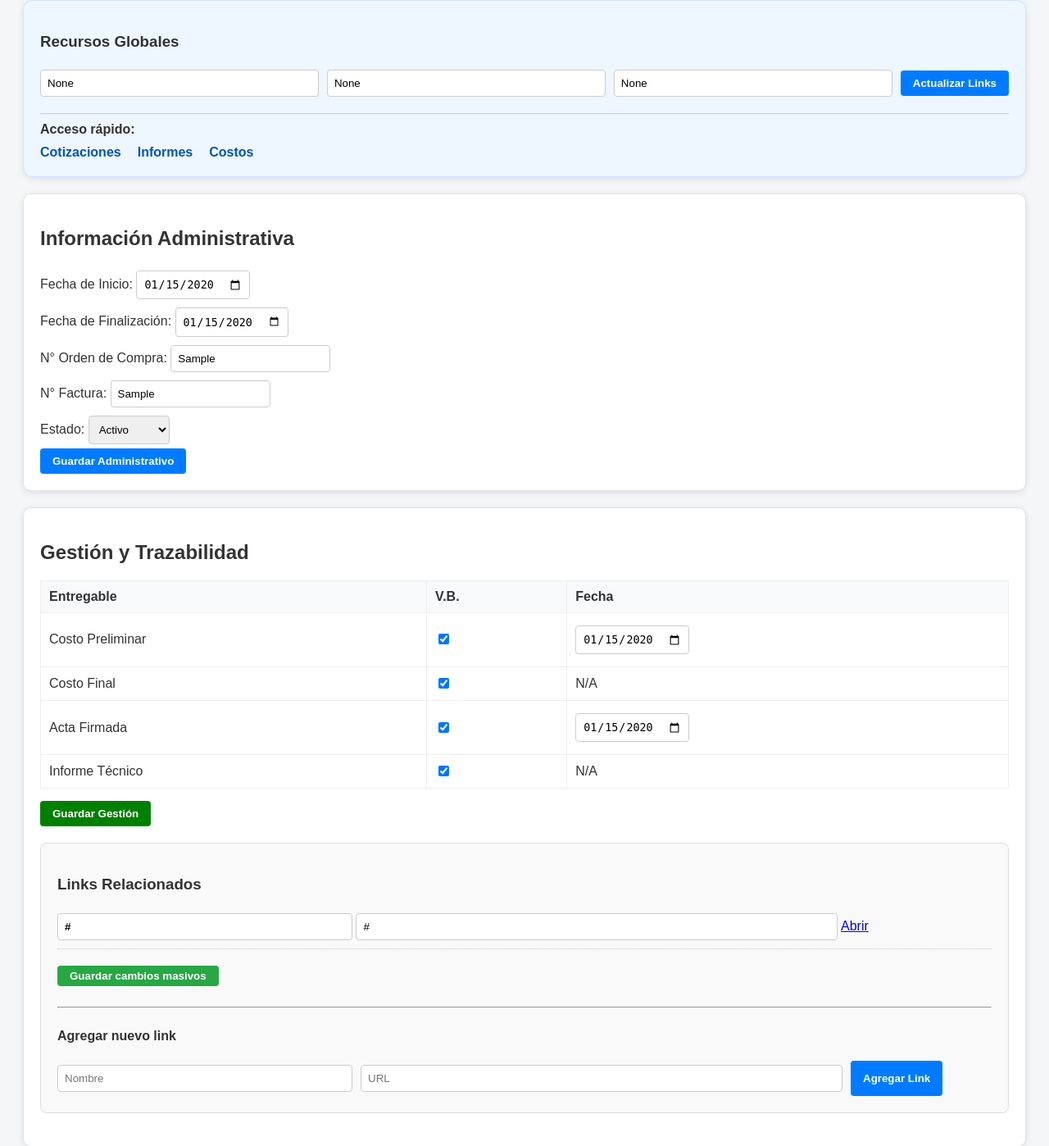
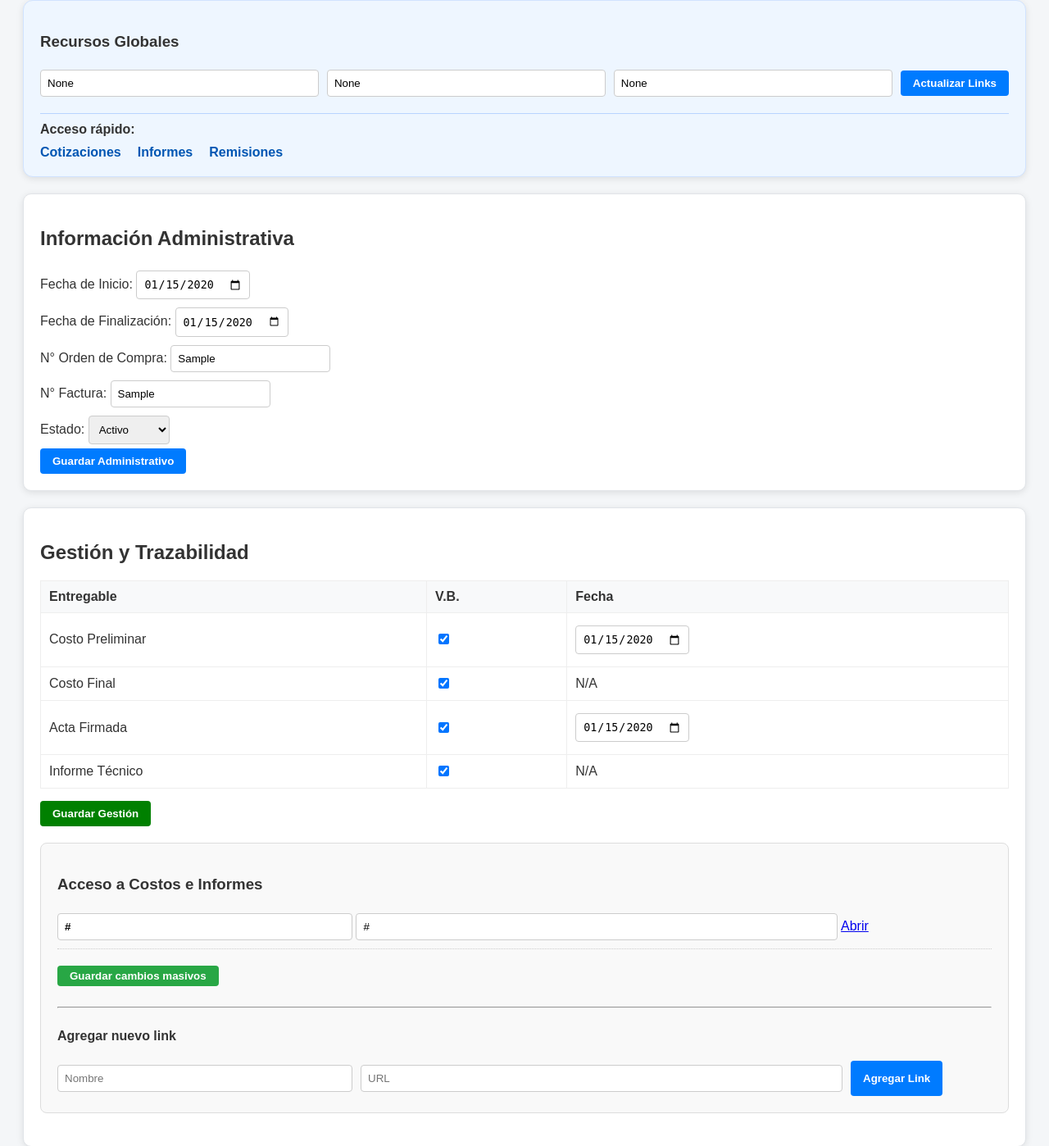
Before and after one commit to DishElectronica/copia-sistemaproyectos, a Flask app: page /detalle/1 in a window 1280 px wide. Shown: the part 226-1624 px from the top of the page at 82% size. Run offline with Flask 3, Linux system fonts and the light colour scheme; tables that the repository leaves empty hold one stand-in row (values such as "Sample post").

Commit message:
Actualización: reportes CSV, tarjetas compactas y cambio de etiquetas

```diff
--- a/app.py
+++ b/app.py
@@ -104,7 +104,7 @@ class ConfiguracionGlobal(db.Model):
     id = db.Column(db.Integer, primary_key=True)
     url_cotizaciones = db.Column(db.String(500))
     url_informes = db.Column(db.String(500))
-    url_costos = db.Column(db.String(500))
+    url_remisiones = db.Column(db.String(500))
 
 
 def calcular_progreso(proyecto):
@@ -303,7 +303,7 @@ def actualizar_links_globales():
     # Asignamos directamente los valores del formulario al objeto config
     config.url_cotizaciones = request.form.get('url_cotizaciones')
     config.url_informes = request.form.get('url_informes')
-    config.url_costos = request.form.get('url_costos')
+    config.url_remisiones = request.form.get('url_remisiones')
 
     # FORZAR EL GUARDADO
     db.session.flush()
@@ -421,7 +421,7 @@ def exportar_csv():
 
     # Encabezados en el orden que solicitaste:
     # Cliente, Nombre Proyecto, N° Cotización, Presupuesto, Orden de Compra, Utilidad, Encargado
-    writer.writerow(['Cliente', 'Nombre Proyecto', 'N° Cotización', 'Presupuesto', 'Orden de Compra', 'Utilidad', 'Encargado', 'Fecha'])
+    writer.writerow(['Cliente', 'Nombre Proyecto', 'N° Cotización', 'Presupuesto','Costo Ejecutado', 'Orden de Compra', 'Utilidad', 'Encargado', 'Fecha'])
 
     for p in proyectos:
         # Calculamos la utilidad aquí mismo (Presupuesto - Costo Ejecutado)
@@ -433,6 +433,7 @@ def exportar_csv():
             p.nombre_proyecto,
             p.numero_cotizacion or 'S/C',
             p.presupuesto or 0,
+            p.costo_ejecutado or 0,
             p.orden_compra or 'S/A', # Asegúrate que este campo exista en tu modelo
             utilidad,
             p.encargado.nombre if p.encargado else 'Sin asignar',
@@ -458,7 +459,7 @@ def exportar_finalizados_csv():
 
     writer.writerow([
         'Cliente', 'Nombre Proyecto', 'N° Cotización', 'Presupuesto',
-        'Orden de Compra', 'Utilidad', 'Encargado', 'Fecha Finalizado'
+         'Costo Ejecutado'   'Orden de Compra', 'Utilidad', 'Encargado', 'Fecha Finalizado'
     ])
 
     for p in proyectos:
@@ -470,6 +471,7 @@ def exportar_finalizados_csv():
             p.nombre_proyecto,
             p.numero_cotizacion or 'S/C',
             p.presupuesto or 0,
+            p.costo_ejecutado or 0,
             p.orden_compra or 'S/A',
             utilidad,
             p.encargado.nombre if p.encargado else 'Sin asignar',
--- a/templates/detalle.html
+++ b/templates/detalle.html
@@ -28,7 +28,7 @@
         <div style="display: flex; gap: 10px; align-items: center; flex-wrap: wrap;">
             <input type="text" name="url_cotizaciones" value="{{ config.url_cotizaciones if config else '' }}" placeholder="CONSEC. COTIZACIONES" style="flex: 1; padding: 8px;">
             <input type="text" name="url_informes" value="{{ config.url_informes if config else '' }}" placeholder="CONSEC. INFORMES" style="flex: 1; padding: 8px;">
-            <input type="text" name="url_costos" value="{{ config.url_costos if config else '' }}" placeholder="COSTOS ACTIVOS" style="flex: 1; padding: 8px;">
+            <input type="text" name="url_remisiones" value="{{ config.url_remisiones if config else '' }}" placeholder="REMISIONES ACTIVAS" style="flex: 1; padding: 8px;">
             <button type="submit" style="background: #007bff; color: white; border: none; padding: 8px 15px; cursor: pointer; border-radius: 4px;">Actualizar Links</button>
         </div>
     </form>
@@ -38,7 +38,7 @@
         <ul style="list-style: none; padding: 0; display: flex; gap: 20px; margin: 10px 0 0 0;">
             <li><a href="{{ config.url_cotizaciones if config and config.url_cotizaciones else '#' }}" target="_blank" style="color: #0056b3; font-weight: bold; text-decoration: none;">Cotizaciones</a></li>
             <li><a href="{{ config.url_informes if config and config.url_informes else '#' }}" target="_blank" style="color: #0056b3; font-weight: bold; text-decoration: none;">Informes</a></li>
-            <li><a href="{{ config.url_costos if config and config.url_costos else '#' }}" target="_blank" style="color: #0056b3; font-weight: bold; text-decoration: none;">Costos</a></li>
+            <li><a href="{{ config.url_remisiones if config and config.url_remisiones else '#' }}" target="_blank" style="color: #0056b3; font-weight: bold; text-decoration: none;">Remisiones</a></li>
         </ul>
     </div>
 </div>
@@ -77,7 +77,7 @@
             </form>
 
             <div class="seccion-links" style="margin: 20px 0; padding: 20px; background-color: #f9f9f9; border: 1px solid #ddd; border-radius: 8px;">
-    <h3>Links Relacionados</h3>
+    <h3> Acceso a Costos e Informes </h3>
 
     <form method="POST" action="/actualizar_todos_los_links/{{ proyecto.id }}">
         {% for link in links %}
```
Also changed, not shown: templates/index.html (+11 -5 lines).
